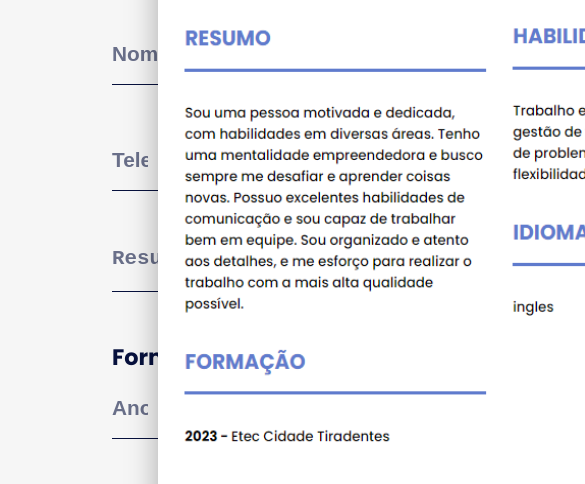
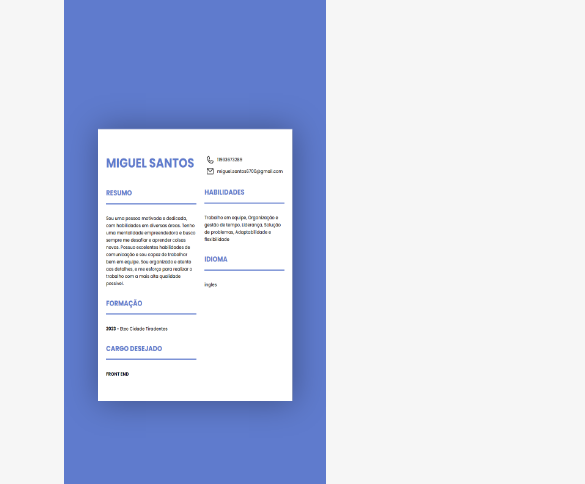
Before and after one commit to miguelsantos1/ETEC, a plain HTML site: page pw III/js/meuCurriculo/index.html in a window 390 px wide. Shown: the part 295-779 px from the top of the page, 585 px wide, since content can reach past the window. Drawn offline with Linux system fonts and the light colour scheme.

Commit message:
Melhorando responsividade e lógica

```diff
--- a/pw III/js/meuCurriculo/style.css
+++ b/pw III/js/meuCurriculo/style.css
@@ -12,6 +12,11 @@
 body {
     background-color: var(--background);
     font-family: 'Poppins', sans-serif;
+
+    overflow-x: hidden;
+
+    margin: 2rem 2rem;
+
 }
 
 header {
@@ -107,9 +112,11 @@ aside {
 
 }
 aside img {
-    width: 650px;
-    height: 800px;
+    width: 100%;
+    max-width: 650px;
+    max-height: 800px;
     box-shadow: 1px 1px 30px rgba(0, 0, 0, 0.336);
+    height: 100%;
 }
 
 form input[type="submit"] {
@@ -121,3 +128,35 @@ form input[type="submit"] {
     font-weight: 900;
     cursor: pointer;
 }
+
+@media (max-width: 1400px) {
+    main {
+        flex-direction: column;
+        justify-content: center;
+        align-items: center;
+        gap: 2rem;
+        margin: 0 2rem;
+    }
+
+    aside {
+        order: 0;
+        width: 100%;
+        padding: 0;
+    }
+
+    form {
+        margin: 0 2rem;
+        order: 1;
+
+        padding: 0 4rem;
+        width: 100%;
+        max-width: 700px;
+    }
+
+    aside img {
+        width: 50vw;
+        height: 70vw;
+        box-shadow: 1px 1px 30px rgba(0, 0, 0, 0.336);
+    }
+
+}
```
Also changed, not shown: pw III/js/meuCurriculo/curriculo.html (+5 -2 lines), pw III/js/meuCurriculo/script.js (+10 -2 lines).
